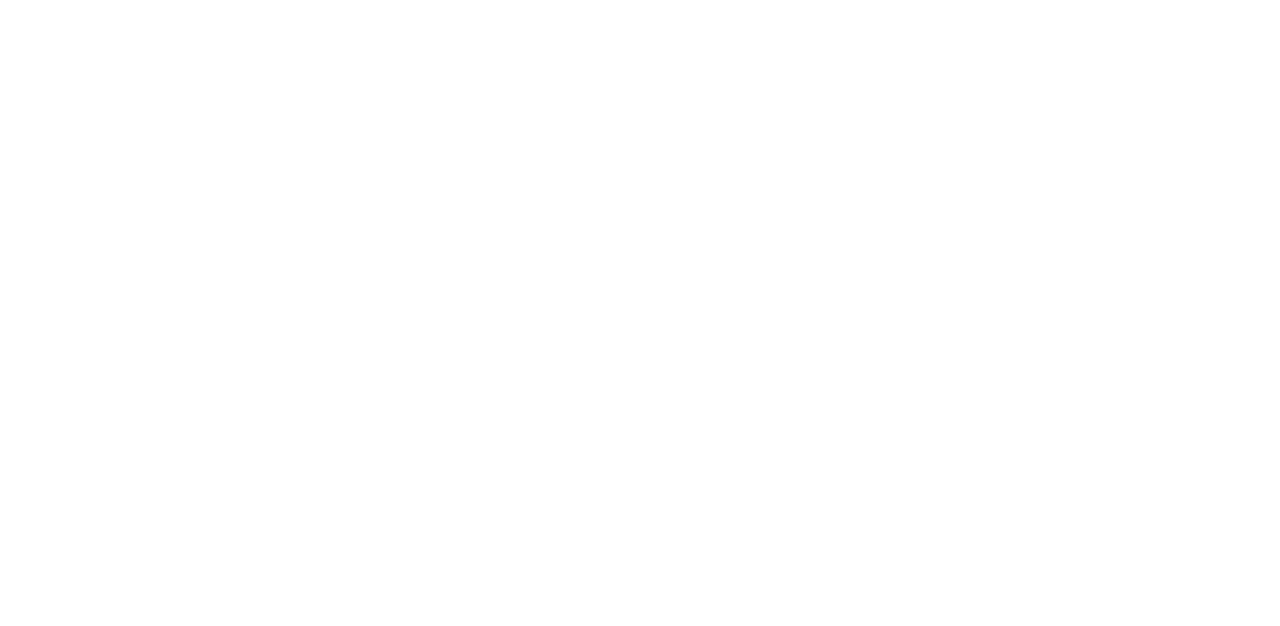
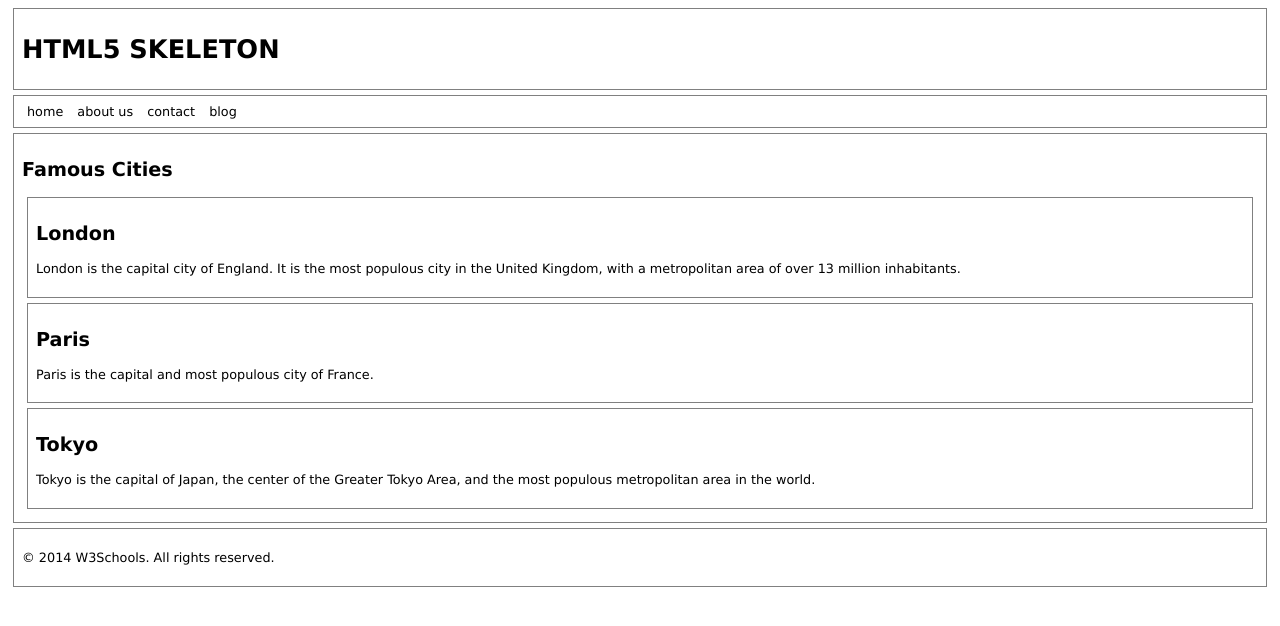
Before and after one commit to markjosephmarquez/prime, a plain HTML site: page html/index.html in a window 1280 px wide. Drawn offline with Linux system fonts and the light colour scheme.

Commit message:
update content for index.html file

```diff
--- /dev/null
+++ b/html/css/style.css
@@ -0,0 +1,16 @@
+body {
+	font-family: Verdana, sans-serif;
+	font-size:0.8em;
+}
+header, nav, section, article, footer{
+	border:1px solid grey;
+	margin:5px; padding:8px;
+}
+nav ul {
+	margin:0;
+	padding:0;
+}
+nav ul li {
+	display:inline;
+	margin:5px;
+}
--- a/html/index.html
+++ b/html/index.html
@@ -3,8 +3,42 @@
 <head>
 	<meta charset="UTF-8">
 	<title>First Project</title>
+	<link type="text/css" href="css/style.css" rel="stylesheet" />
+
 </head>
 <body>
+	<header>
+		<h1>HTML5 SKELETON</h1>
+	</header>
+	<nav>
+		<ul>
+			<li>home</li>
+			<li>about us</li>
+			<li>contact</li>
+			<li>blog</li>
+		</ul>
+	</nav>
+	<section>
+		<h2>Famous Cities</h2>
+			<article>
+			<h2>London</h2>
+			<p>London is the capital city of England. It is the most populous city in the United Kingdom,
+			with a metropolitan area of over 13 million inhabitants.</p>
+			</article>
 
+			<article>
+			<h2>Paris</h2>
+			<p>Paris is the capital and most populous city of France.</p>
+			</article>
+
+			<article>
+			<h2>Tokyo</h2>
+			<p>Tokyo is the capital of Japan, the center of the Greater Tokyo Area,
+			and the most populous metropolitan area in the world.</p>
+			</article>
+	</section>
+	<footer>
+		<p>&copy; 2014 W3Schools. All rights reserved.</p>
+	</footer>
 </body>
 </html>
```
